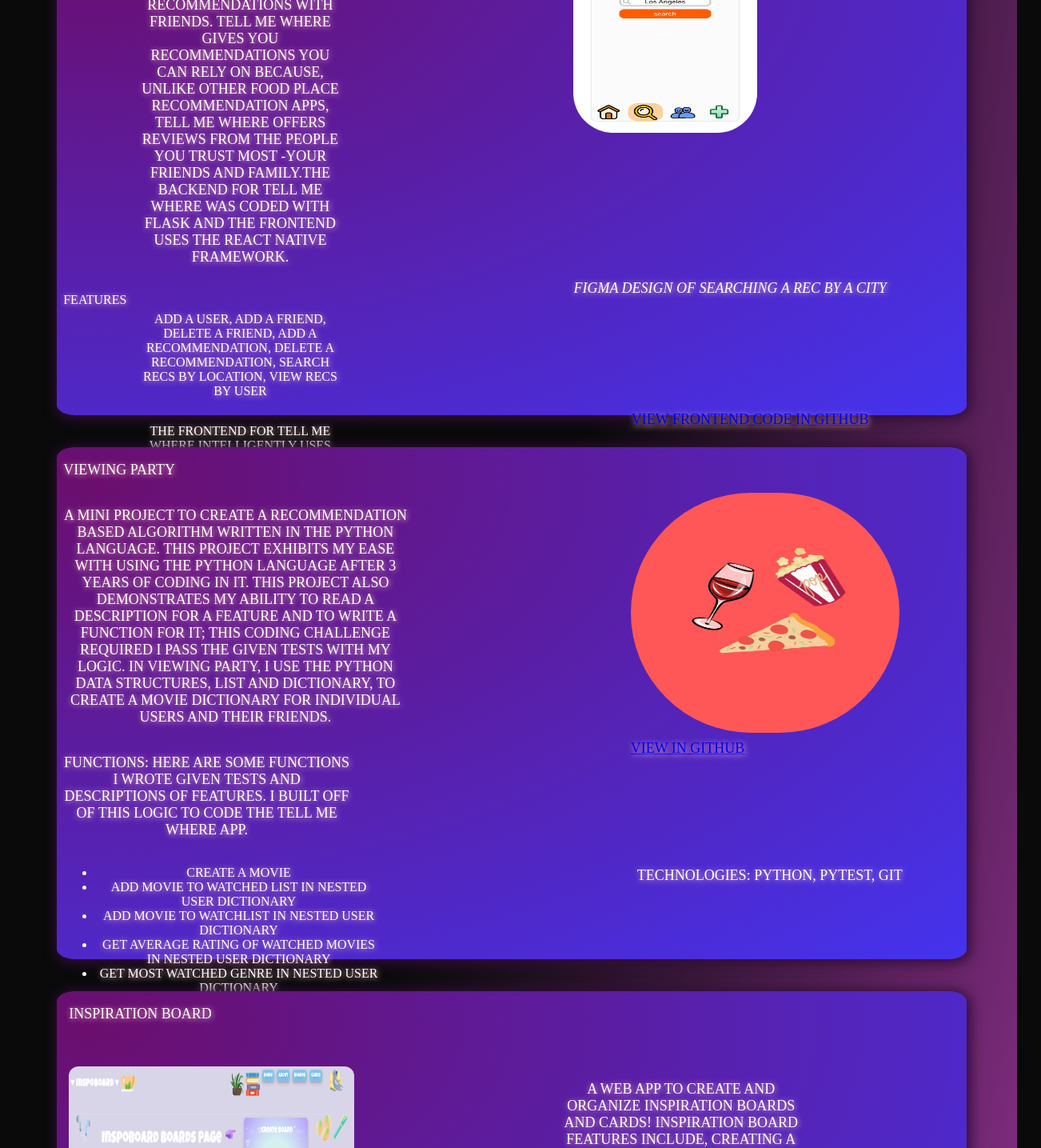
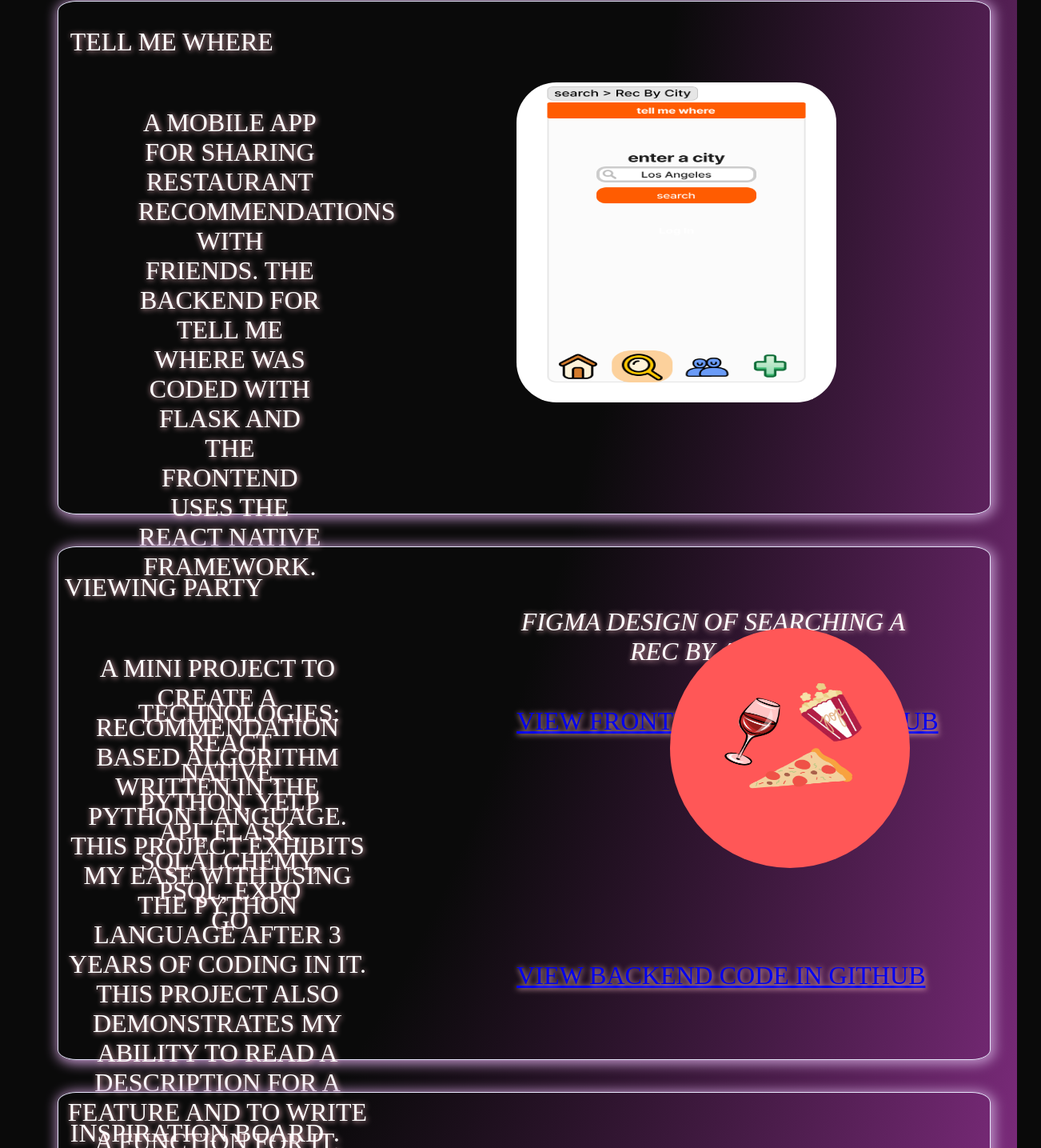
Before and after one commit to ursaturnine/tyrah-portfolio-site, a React (Create React App) app: page / in a window 1280 px wide. Shown: the part 1080-2515 px from the top of the page at 80% size, 1302 px wide, since content can reach past the window. Built offline with nearby package versions, Linux system fonts and the light colour scheme; a web font is replaced by a local one.

Commit message:
about page and home page grid layout

```diff
--- a/src/pages/home.tsx
+++ b/src/pages/home.tsx
@@ -40,21 +40,16 @@ Raised in the Y2K era of tech optimism.</p>
             <div className='sections'>
                 <section className='section-5'>
                     <div>
-                        <p className='section-5-text'>While this portfolio website is a work in progress, here are some finished projects I really dug into to develop my skills in backend, frontend and fullstack engineering. </p>
+                        <p className='section-5-text'>Here are some finished projects I really dug into to develop my skills in backend, frontend and fullstack engineering. </p>
                     </div>
                 </section>
                 <section className='section-1'>
                     <div>
                         <p className='home-text-4'> Tell Me where</p>
-                        <p className='project-1-text-1'>A mobile app for sharing restaurant recommendations with friends. Tell Me Where gives you recommendations you can rely on because, unlike other food place recommendation apps, Tell Me Where offers reviews from the people you trust most -your friends and family.The backend for Tell Me
+                        <p className='project-1-text-1'>A mobile app for sharing restaurant recommendations with friends. The backend for Tell Me
                         Where was coded with Flask and the frontend uses the React Native framework. </p>
-                        <p className='project-1-text-6'>Features</p>
-                        <p className='project-1-text-9'>Add a User, Add a Friend, Delete a Friend, Add a Recommendation, Delete a Recommendation, Search Recs by Location, View Recs By User</p>
-                        <p className='project-1-text-4'>The backend for Tell Me Where employs RESTful routes for applicable CRUD operations. It includes a User model and a Recommendation model for a many-to-many PSQL database. The custom helper functions anticpate the data needed from the Yelp API and sanitizes it to be used in Tell Me Where's frontend logic. </p>
-                        <p className='project-1-text-5'>The frontend for Tell Me Where intelligently uses React primitives to create reusable componenents and hooks for each page. The file structure is organized for scalability making room for additional API's, hooks, contexts, screens and components to be systematically added.</p>
-                        <p className='project-1-text-7'>Technologies</p>
-                        <p className='project-1-text-8'>React Native, Python, Yelp API, Flask, SQLAlchemy, PSQL, Expo Go</p>
-                        <img className='project-1-text-2' src={require('../images/search_by_city.jpg')} alt='figma prototype' width={230} height={230}/>
+                        <p className='project-1-text-8'> Technologies: React Native, Python, Yelp API, Flask, SQLAlchemy, PSQL, Expo Go</p>
+                        <img className='project-1-text-2' src={require('../images/search_by_city.jpg')} alt='figma prototype' width={400} height={400}/>
                         <i className='project-1-text-11'>Figma Design of Searching a Rec By a City</i>
                         <a className='project-1-text-3' target='_blank' rel='noreferrer' href='https://github.com/ursaturnine/tell-me-where-app'>View Frontend Code in Github</a>
                         <a className='project-1-text-10' target='_blank' rel='noreferrer' href='https://github.com/lili4x4/tell-me-where-backend'>View Backend Code in Github</a>
@@ -66,19 +61,6 @@ Raised in the Y2K era of tech optimism.</p>
                         <p className='project-2-text-1'>A mini project to create a recommendation based algorithm written in the Python language. This project exhibits my ease with using the Python language after 3 years of coding in it.
                         This project also demonstrates my ability to read a description for a feature and to write a function for it; this coding challenge required I pass the given tests with my logic. In Viewing Party, I use the Python data structures, list and dictionary, to create a movie dictionary for individual users and their friends. </p>
                         <img className='project-2-text-2' src={require('../images/watch-party.png')} alt='pizza party' height={300} width={300}/>
-                        <p className='project-2-text-4'>Functions: Here are some functions I wrote given tests and descriptions of features. I built off of this logic to code the Tell Me Where app. </p>
-                        <ul className='project-2-text-6'>
-                            <li>Create a movie</li>
-                            <li>Add movie to watched list in nested user dictionary</li>
-                            <li>Add movie to watchlist in nested user dictionary</li>
-                            <li>Get average rating of watched movies in nested user dictionary</li>
-                            <li>Get most watched genre in nested user dictionary</li>
-                            <li>Get unique watched movies in nested user dictionary</li>
-                            <li>Get unique wathced movies from friends nested user dictionaries</li>
-                            <li>Get available recommendations from friends nested user dictionaries</li>
-                            <li>Get new recommendation from friends' nested user dictionaries</li>
-                            <li>Get new recommendation from friends' nest user dictionaries favorites list</li>
-                        </ul>
                         <p className='project-2-text-5'>Technologies: Python, PyTest, Git</p>
                         <a className='project-2-text-3' target='_blank' href='https://github.com/ursaturnine/viewing-party' rel='noreferrer'>View in Github</a>
                     </div>
--- a/src/styles/home.css
+++ b/src/styles/home.css
@@ -76,13 +76,13 @@ div > img {
     grid-column-start: 1;
     grid-row-start: 3;
     margin-top: 55px;
-    font-size: x-large;
+    font-size: xx-large;
     justify-self: center;
     width: 80%;
 }
 /* About Me Summary Container */
 .home-flex-5 {
-    font-size: x-large;
+    font-size: xx-large;
     mix-blend-mode: difference;
     grid-column-start: 1;
     justify-self: center;
@@ -119,8 +119,10 @@ div > img {
 
 /*==================================================INTRO TO MY WORK=========================================*/
 .section-5 {
-    background: radial-gradient(farthest-corner at 40px 40px, #f35 0%, #43e 100%);
-    box-shadow: 2px 2px 15px 3px rgb(50, 13, 60);
+    /* background: radial-gradient(farthest-corner at 40px 40px, #f35 0%, #43e 100%);
+    box-shadow: 2px 2px 15px 3px rgb(50, 13, 60); */
+    border: solid .1rem lavender;
+    box-shadow: 2px 2px 15px 3px rgb(190, 147, 200);
     border-radius: 2%;
     margin: 20px;
     justify-self: center;
@@ -131,14 +133,14 @@ div > img {
     justify-self: center;
     margin-left: 15px;
     margin-top: 70px;
-    font-size: medium;
+    font-size: xx-large;
     font-family: 'Electrolize', sans-serif;
 }
 /*=========================== PROJECTS SECTION===============================================================*/
 /* Project 1 */
 .section-1 {
-    background: radial-gradient(farthest-corner at 40px 40px, rgb(107, 14, 109) 0%, #43e 100%);
-    box-shadow: 2px 2px 15px 3px rgb(50, 13, 60);
+    border: solid .1rem lavender;
+    box-shadow: 2px 2px 15px 3px rgb(190, 147, 200);
     border-radius: 2%;
     margin: 20px;
     justify-self: center;
@@ -151,6 +153,7 @@ div > img {
     grid-row-start: 1;
     margin-left: 15px;
     justify-self: start;
+    font-size: xx-large;
 
 }
 /* Description */
@@ -159,6 +162,7 @@ div > img {
     grid-column-start: 1 ;
     justify-self: start;
     width: 40%;
+    font-size: xx-large;
 }
 /* Image */
 .project-1-text-2 {
@@ -169,15 +173,19 @@ div > img {
 }
 /* Image Description Text*/
 .project-1-text-11 {
+    grid-column-start: 2 ;
+    grid-row-start: 3;
     margin-right: 100px;
+    font-size: xx-large;
 }
 /* Link Frontend */
 .project-1-text-3 {
     grid-column-start: 2;
     grid-row-start: 4;
     justify-self: start;
-    justify-self: center;
     margin-right: 50px;
+    font-size: xx-large;
+    margin-top: 50px;
 
 }
 /* Link Backend */
@@ -185,75 +193,24 @@ div > img {
     grid-column-start: 2;
     grid-row-start: 5;
     justify-self: start;
-    justify-self: center;
     margin-right: 50px;
+    font-size: xx-large;
 }
-
-/* Backend Description*/
-.project-1-text-4 {
-    grid-column-start: 1;
-    grid-row-start: 5;
-    justify-self: start;
-    margin-left: 100px;
-    font-size: medium;
-    width: 40%;
-
-}
-/* Frontend Description */
-.project-1-text-5 {
+/* Technologies list*/
+.project-1-text-8 {
     grid-column-start: 1;
     grid-row-start: 4;
     justify-self: start;
     margin-left: 100px;
-    font-size: medium;
-    width: 40%;
-
-}
-/* Features */
-.project-1-text-6 {
-    grid-column-start: 1;
-    grid-row-start: 3;
-    justify-self: start;
-    margin-left: 8px;
-    font-size: medium;
-
-}
-/* Technologies */
-.project-1-text-7 {
-    grid-column-start: 1;
-    grid-row-start: 6;
-    justify-self: start;
-    margin-left: 8px;
-    font-size: medium;
-
-}
-/* Technologies list*/
-.project-1-text-8 {
-    grid-column-start: 1;
-    grid-row-start: 6;
-    justify-self: start;
-    margin-left: 100px;
-    font-size: medium;
-    margin-top: 40px;
-
-
-}
-/*Features list*/
-.project-1-text-9 {
-    grid-column-start: 1;
-    grid-row-start: 3;
-    justify-self: start;
-    font-size: medium;
+    font-size: xx-large;
     margin-top: 40px;
     width: 40%;
-    margin-left: 100px;
-
 }
 /* -----------------------------------------PROJECT TWO-----------------------------------------------------------*/
 /* Project 2 */
 .section-2 {
-    background: radial-gradient(farthest-corner at 40px 40px, rgb(107, 14, 109) 0%, #43e 100%);
-    box-shadow: 2px 2px 15px 3px rgb(50, 13, 60);
+    border: solid .1rem lavender;
+    box-shadow: 2px 2px 15px 3px rgb(190, 147, 200);
     border-radius: 2%;
     margin: 20px;
     justify-self: center;
@@ -264,62 +221,45 @@ div > img {
     grid-column-start: 1 ;
     margin-left: 8px;
     justify-self: start;
+    font-size: xx-large;
 }
 /* Description */
 .project-2-text-1 {
     margin-left: 8px;
     grid-column-start: 1 ;
     justify-self: start;
-    width: 60%;
+    width: 50%;
+    font-size: xx-large;
 }
 /* Image */
 .project-2-text-2 {
     grid-column-start: 2 ;
     grid-row-start: 2;
-    justify-self: start;
-    width: 80%;
+    margin-right: 100px;
 }
 /* Link */
 .project-2-text-3 {
     grid-column-start: 2;
     grid-row-start: 3;
     justify-self: start;
+    font-size: xx-large;
 
 }
-/* Functions Title*/
-.project-2-text-4 {
-    margin-left: 8px;
+/* Technologies*/
+.project-2-text-5 {
+    margin-left: 30px;
     grid-column-start: 1 ;
     grid-row-start: 3;
+    font-size: xx-large;
     justify-self: start;
-    width: 50%;
-}
-
-/* Functions*/
-.project-2-text-6 {
-    margin-left: 8px;
-    grid-column-start: 1 ;
-    grid-row-start: 4;
-    justify-self: start;
-    width: 50%;
-    font-size: medium;
-}
-
-/* Technologies*/
-.project-2-text-5 {
-    margin-left: 8px;
-    grid-column-start: 2 ;
-    grid-row-start: 4;
-    justify-self: start;
-    margin-right: 80px;
 }
 
 
 /* -----------------------------------------PROJECT THREE-----------------------------------------------------------*/
 /* Project 3 */
 .section-3 {
-    background: radial-gradient(farthest-corner at 40px 40px, rgb(107, 14, 109) 0%, #43e 100%);
-    box-shadow: 2px 2px 15px 3px rgb(50, 13, 60);
+    border: solid .1rem lavender;
+    box-shadow: 2px 2px 15px 3px rgb(190, 147, 200);
     border-radius: 2%;
     margin: 20px;
     justify-self: center;
@@ -331,6 +271,7 @@ div > img {
     grid-column-start: 1 ;
     margin-left: 15px;
     justify-self: start;
+    font-size: xx-large;
 }
 
 /* Image */
@@ -348,6 +289,7 @@ div > img {
     grid-row-start: 3;
     justify-self: start;
     width: 50%;
+    font-size: xx-large;
 }
 
 /* Description*/
@@ -357,14 +299,16 @@ div > img {
     justify-self: end;
     margin-right: 200px;
     width: 50%;
+    font-size: xx-large;
 }
 /* Link orange-purple website */
 .project-3-text-3 {
     grid-column-start: 1;
-    grid-row-start: 3;
+    grid-row-start: 4;
     justify-self: start;
     width: 50%;
     margin-top: 60px;
+    font-size: xx-large;
 }
 
 /* Link Frontend */
@@ -373,6 +317,7 @@ div > img {
     grid-row-start: 3;
     justify-self: center;
     width: 50%;
+    font-size: xx-large;
 }
 /* Link Backend */
 .project-3-text-5 {
@@ -381,22 +326,24 @@ div > img {
     justify-self: center;
     width: 50%;
     margin-top: 150px;
+    font-size: xx-large;
 }
 
 /* Technologies */
 .project-3-text-7 {
     grid-column-start: 2;
-    grid-row-start: 2;
+    grid-row-start: 4;
     justify-self: end;
     margin-right: 200px;
     width: 50%;
-    margin-top: 200px;
+    font-size: xx-large;
 }
+
 /* -----------------------------------------PROJECT FOUR-----------------------------------------------------------*/
 
 .section-4 {
-    background: radial-gradient(farthest-corner at 40px 40px, rgb(107, 14, 109) 0%, #43e 100%);
-    box-shadow: 2px 2px 15px 3px rgb(50, 13, 60);
+    border: solid .1rem lavender;
+    box-shadow: 2px 2px 15px 3px rgb(190, 147, 200);
     border-radius: 2%;
     margin: 20px;
     justify-self: center;
@@ -408,14 +355,16 @@ div > img {
     grid-column-start: 1 ;
     margin-left: 15px;
     justify-self: start;
+    font-size: xx-large;
 }
 /* Description */
 .project-4-text-4 {
     grid-column-start: 2 ;
     grid-row-start: 2;
-    justify-self: end;
-    width: 40%;
-    margin-right: 100px;
+    margin-left: 400px;
+    width: 50%;
+    font-size: xx-large;
+    height: 30%;
 }
 /* Image */
 .project-4-text-2 {
@@ -425,19 +374,21 @@ div > img {
 }
 /* Technologies */
 .project-4-text-1 {
+    grid-column-start: 2;
     grid-row-start: 3;
-    grid-column-start: 2;
-    justify-self: end;
+    margin-right: 200px;
     width: 50%;
-    margin-right: 80px;
+    margin-left: 400px;
+    font-size: xx-large;
 }
 
 /* Link */
 .project-4-text-3 {
     grid-column-start: 1;
     grid-row-start: 3;
-    justify-self: end;
-    margin-right: 80px;
+    justify-self: start;
+    margin-left: 100px;
+    font-size: xx-large;
 }
 
 
```
Also changed, not shown: src/styles/contact.css (+6 -15 lines).
